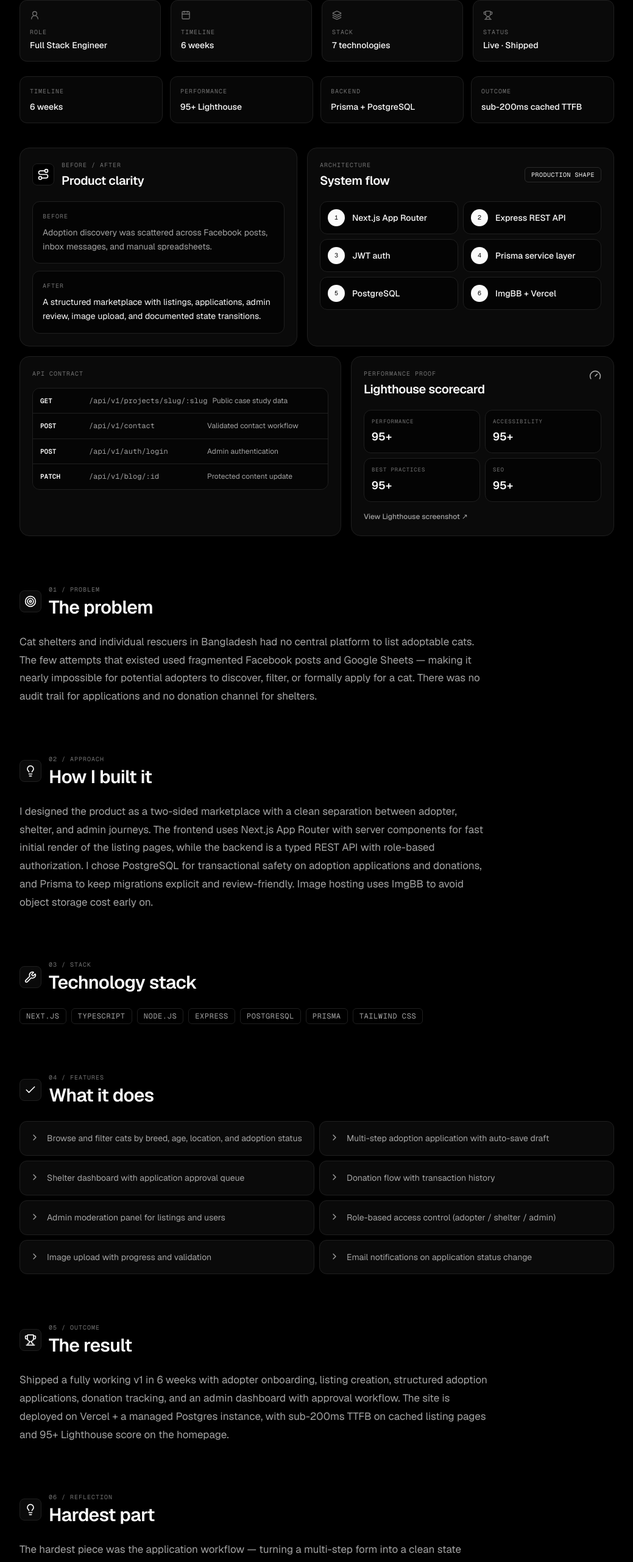
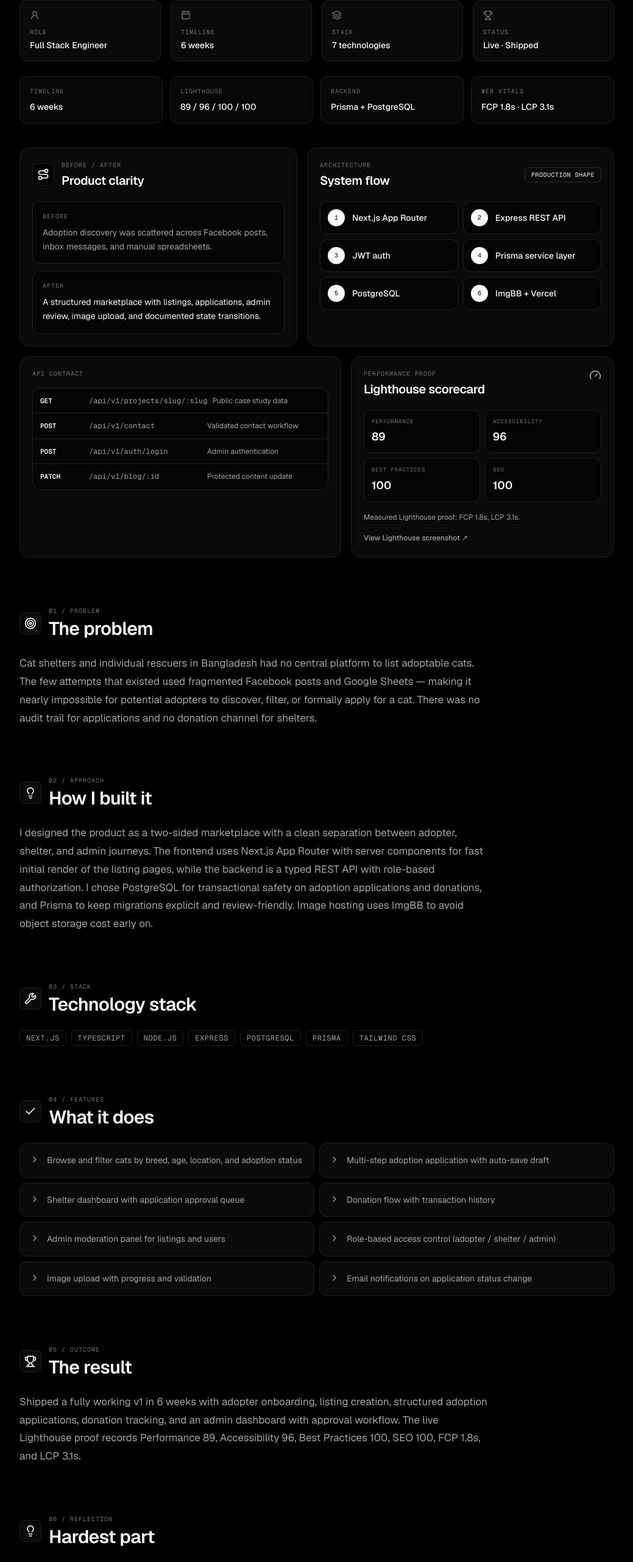
Before and after one commit to Emtiaz-ahmed-13/emtiaz-client, a Next.js app: page /projects/purrfecthub in a window 1280 px wide. Shown: the part 1166-3727 px from the top of the page at 61% size, without its empty margins (120-1159 px from the left). Built offline with nearby package versions, Linux system fonts and the light colour scheme; no server answers.

Commit message:
Use measured portfolio proof metrics.
Replace broad portfolio claims with repo-backed counts, exact Lighthouse scores, and documented API test evidence so case studies read as verifiable engineering proof.

Co-authored-by: Cursor <cursoragent@cursor.com>

```diff
--- a/src/app/blog/page.tsx
+++ b/src/app/blog/page.tsx
@@ -30,7 +30,7 @@ export default async function BlogIndexPage() {
 
   const sorted = [...posts].sort(
     (a, b) =>
-      new Date(b.publishedAt).getTime() - new Date(a.publishedAt).getTime()
+      new Date(b.publishedAt).getTime() - new Date(a.publishedAt).getTime(),
   );
 
   const tags = Array.from(new Set(posts.flatMap((p) => p.tags))).slice(0, 12);
--- a/src/components/project-case-study.tsx
+++ b/src/components/project-case-study.tsx
@@ -44,9 +44,9 @@ function getProjectProof(project: Project) {
   if (title.includes("purrfect")) {
     return [
       { label: "Timeline", value: "6 weeks" },
-      { label: "Performance", value: "95+ Lighthouse" },
+      { label: "Lighthouse", value: "89 / 96 / 100 / 100" },
       { label: "Backend", value: "Prisma + PostgreSQL" },
-      { label: "Outcome", value: "sub-200ms cached TTFB" },
+      { label: "Web vitals", value: "FCP 1.8s · LCP 3.1s" },
     ];
   }
 
@@ -103,11 +103,12 @@ function getCaseStudyVisuals(project: Project) {
         ["PATCH", "/api/v1/blog/:id", "Protected content update"],
       ],
       scores: [
-        ["Performance", "95+"],
-        ["Accessibility", "95+"],
-        ["Best Practices", "95+"],
-        ["SEO", "95+"],
+        ["Performance", "89"],
+        ["Accessibility", "96"],
+        ["Best Practices", "100"],
+        ["SEO", "100"],
       ],
+      vitals: "Measured Lighthouse proof: FCP 1.8s, LCP 3.1s.",
     };
   }
 
@@ -137,6 +138,7 @@ function getCaseStudyVisuals(project: Project) {
         ["Deploy", "Docker"],
         ["Data", "Prisma"],
       ],
+      vitals: null,
     };
   }
 
@@ -165,6 +167,7 @@ function getCaseStudyVisuals(project: Project) {
       ["API", "Typed"],
       ["Deploy", "Live"],
     ],
+    vitals: null,
   };
 }
 
@@ -418,6 +421,12 @@ export function ProjectCaseStudy({ project, prev, next }: Props) {
                 </div>
               ))}
             </div>
+
+            {visuals.vitals && (
+              <p className="mt-4 text-xs leading-relaxed text-muted-strong">
+                {visuals.vitals}
+              </p>
+            )}
 
             {project.title.toLowerCase().includes("purrfect") && (
               <a
--- a/src/components/projects.tsx
+++ b/src/components/projects.tsx
@@ -14,10 +14,10 @@ const HOME_LIMIT = 3;
 
 const DELIVERY_SIGNALS = [
   "MVP shipped in 6 weeks",
-  "100+ PRs across two repos",
-  "Lighthouse 95+ verified",
-  "sub-200ms cached TTFB",
-  "zero production rollbacks",
+  "30 commits across portfolio repos",
+  "Lighthouse 89 / 96 / 100 / 100",
+  "FCP 1.8s · LCP 3.1s",
+  "7 API tests covering auth, validation, rate limits",
 ];
 
 const PERFORMANCE_PROOF_URL =
--- a/src/lib/fallback-portfolio.json
+++ b/src/lib/fallback-portfolio.json
@@ -40,7 +40,7 @@
       "order": 1,
       "problem": "Cat shelters and individual rescuers in Bangladesh had no central platform to list adoptable cats. The few attempts that existed used fragmented Facebook posts and Google Sheets \u2014 making it nearly impossible for potential adopters to discover, filter, or formally apply for a cat. There was no audit trail for applications and no donation channel for shelters.",
       "approach": "I designed the product as a two-sided marketplace with a clean separation between adopter, shelter, and admin journeys. The frontend uses Next.js App Router with server components for fast initial render of the listing pages, while the backend is a typed REST API with role-based authorization. I chose PostgreSQL for transactional safety on adoption applications and donations, and Prisma to keep migrations explicit and review-friendly. Image hosting uses ImgBB to avoid object storage cost early on.",
-      "outcome": "Shipped a fully working v1 in 6 weeks with adopter onboarding, listing creation, structured adoption applications, donation tracking, and an admin dashboard with approval workflow. The site is deployed on Vercel + a managed Postgres instance, with sub-200ms TTFB on cached listing pages and 95+ Lighthouse score on the homepage.",
+      "outcome": "Shipped a fully working v1 in 6 weeks with adopter onboarding, listing creation, structured adoption applications, donation tracking, and an admin dashboard with approval workflow. The live Lighthouse proof records Performance 89, Accessibility 96, Best Practices 100, SEO 100, FCP 1.8s, and LCP 3.1s.",
       "challenges": "The hardest piece was the application workflow \u2014 turning a multi-step form into a clean state machine (draft \u2192 submitted \u2192 in-review \u2192 approved/rejected) while keeping the UX feel like a simple form. I solved it with a finite-state column on the application table and a transition validator in the service layer.",
       "role": "Full Stack Engineer",
       "duration": "6 weeks",
@@ -175,7 +175,7 @@
       "order": 4,
       "problem": "Students working through free educational content hit two consistent walls \u2014 information overload (too many topics, no clear path) and isolation (no one to ask when stuck at 2 AM). Existing solutions are either expensive 1:1 tutoring or generic chatbots that don't remember context or track your weak spots. We set out to build an AI mentor that adapts to each learner \u2014 explains concepts, generates quizzes, and tracks progress \u2014 while staying affordable for students in emerging markets.",
       "approach": "I led a 4-engineer team (2 frontend, 2 backend) and split the work along clear module boundaries \u2014 each engineer owned 1\u20132 features end-to-end (Auth, User, Tutor, Quiz). We standardised on a strict Module Pattern on the backend (controller / service / route / model per feature) so people could ship in parallel without merge conflicts.\n\nMy direct responsibilities as lead: system architecture, API contract design (shared Postman collection committed to the repo as the source of truth), JWT auth flow with access + refresh token rotation, PR review across both repos, and the Vercel deployment pipeline for client + server. I set the engineering rituals \u2014 daily 15-min async Discord stand-ups, a written 'definition of done' for PRs (lint pass + manual test + screenshot), and pair-programming sessions for the trickier auth and CORS work.\n\nWe let the frontend start integrating against the Postman contract before the backend was 'finished' \u2014 that overlap cut total delivery time by roughly 30%.",
-      "outcome": "Shipped a deployed MVP in 6 weeks with full authentication, user profiles, AI tutoring chat, and quiz generation. The team merged 100+ PRs across both repos with zero production rollbacks. Backend exposes 20+ documented endpoints (Postman collection lives in the repo) with consistent response envelopes and a single global error handler. Code is structured so a teammate can scaffold a new feature module in ~30 minutes using the existing template \u2014 onboarding the 4th engineer who joined late took half a day, not a week.",
+      "outcome": "Shipped a deployed MVP in 6 weeks with full authentication, user profiles, AI tutoring chat, and quiz generation. The team worked from a shared Postman API contract, deployed separate client/server Vercel projects, and kept a consistent response envelope behind the backend modules. Code is structured so a teammate can scaffold a new feature module in ~30 minutes using the existing template \u2014 onboarding the 4th engineer who joined late took half a day, not a week.",
       "challenges": "The hardest part wasn't the code \u2014 it was coordinating four engineers with different schedules, skill levels, and time zones. Three concrete things I had to solve as lead:\n\n1) **Merge conflict hell** in week 2 \u2014 fixed by enforcing strict module boundaries (one engineer = one feature folder) and a 'PR-per-module' policy.\n\n2) **A nasty CORS deadlock** between client (Vercel) and server (Vercel) \u2014 debugged across 3 environments, pinned it to a missing `credentials: true` plus an exact origin allowlist, then documented the fix so the team internalised it.\n\n3) **Uneven contribution** \u2014 addressed by pairing the more experienced engineers with the juniors on the harder modules (auth refresh, error handler) so knowledge actually transferred instead of bottlenecking on me.",
       "role": "Team Lead \u00b7 Full Stack Engineer",
       "duration": "6 weeks \u00b7 4-person team",
@@ -190,7 +190,7 @@
         "CORS-hardened API ready for multi-origin frontends",
         "Environment-based config with startup validation",
         "Vercel deployment for both client and server (separate projects)",
-        "Team-led delivery \u2014 4 engineers shipping in parallel, 100+ PRs, zero rollbacks"
+        "Team-led delivery \u2014 4 engineers shipping in parallel from a shared API contract"
       ],
       "screenshots": [
         "https://i.ibb.co/HDLLdDpR/Screenshot-2026-05-28-at-11-01-38-PM.png"
@@ -341,7 +341,7 @@
       "id": "266514b0-027d-4c72-bd00-29e8b2552acd",
       "company": "Independent \u00b7 Self-employed",
       "position": "Full Stack Engineer",
-      "description": "Designing and shipping production-grade full-stack web apps end-to-end. Owned the full surface area \u2014 product scoping, system architecture, backend (Node.js, Express, NestJS, PostgreSQL, Prisma, MongoDB), frontend (Next.js, React, TypeScript, Tailwind), and Docker- / Vercel-based deployment.\n\nNotable builds:\n\u2022 PurrfectHub \u2014 adoption platform with multi-step applications.\n\u2022 SkillSync \u2014 freelancer \u2194 client collaboration hub with escrow + Kanban.\n\u2022 TradeNest \u2014 production-grade e-commerce backend API with Swagger docs, rate limiting, and security hardening.\n\u2022 EduMentor AI \u2014 led a 4-engineer team on a MERN-stack learning platform; owned architecture, API contract, JWT auth flow, PR review, and the Vercel pipeline. Shipped MVP in 6 weeks with 100+ PRs across two repos and zero production rollbacks.",
+      "description": "Designing and shipping production-grade full-stack web apps end-to-end. Owned the full surface area \u2014 product scoping, system architecture, backend (Node.js, Express, NestJS, PostgreSQL, Prisma, MongoDB), frontend (Next.js, React, TypeScript, Tailwind), and Docker- / Vercel-based deployment.\n\nNotable builds:\n\u2022 PurrfectHub \u2014 adoption platform with multi-step applications.\n\u2022 SkillSync \u2014 freelancer \u2194 client collaboration hub with escrow + Kanban.\n\u2022 TradeNest \u2014 production-grade e-commerce backend API with Swagger docs, rate limiting, and security hardening.\n\u2022 EduMentor AI \u2014 led a 4-engineer team on a MERN-stack learning platform; owned architecture, API contract, JWT auth flow, code review, and the Vercel pipeline. Shipped MVP in 6 weeks across separate client/server deployments.",
       "location": "Dhaka, Bangladesh",
       "startDate": "2024-01-01T00:00:00.000Z",
       "endDate": null,
```
Also changed, not shown: 1 other file (tests, documents, lock files or other folders).
